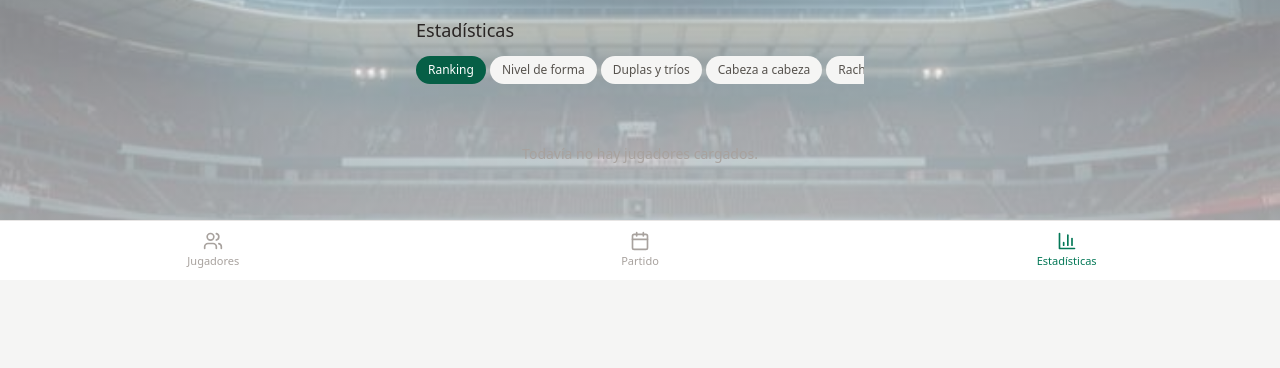
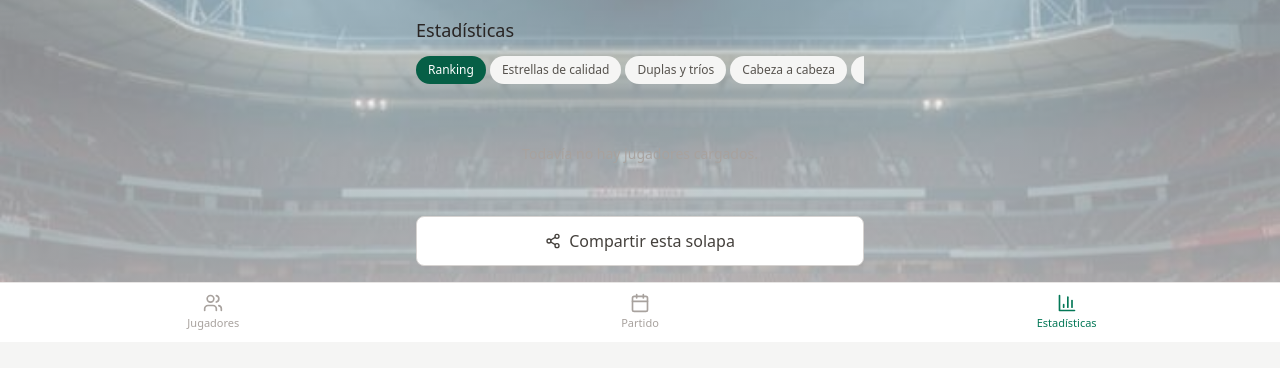
Before and after one commit to ssebaa25/futbol5app, a React (Vite) app: page / in a window 1280 px wide. Both pictures are taken after a click on the button "Estadísticas". Shown: the top 368 px of the page. Built offline with nearby package versions, Linux system fonts and the light colour scheme.

Commit message:
Add files via upload

```diff
--- a/src/App.jsx
+++ b/src/App.jsx
@@ -626,7 +626,7 @@ function HistorialPartidos({ matches, players, onSelect }) {
 
 // ---------- Estadísticas ----------
 
-function calcularStats(players, matches, umbralForma) {
+function calcularStats(players, matches) {
   const jugados = matches.filter((m) => m.estado === 'jugado');
 
   function base(id) {
@@ -744,28 +744,39 @@ function calcularStats(players, matches, umbralForma) {
     return worst;
   }
 
-  function nivelFormaDe(id) {
+  // Tabla de cambio de nivel según victorias/empates/derrotas de los últimos 5 partidos
+  const TABLA_CAMBIO = {
+    '5-0-0': 2, '4-1-0': 2, '4-0-1': 1, '3-2-0': 1, '3-1-1': 1, '3-0-2': 0,
+    '2-3-0': 1, '2-2-1': 0, '2-1-2': 0, '2-0-3': -1, '1-4-0': 0, '1-3-1': 0,
+    '1-2-2': 0, '1-1-3': -1, '1-0-4': -2, '0-5-0': 0, '0-4-1': -1, '0-3-2': -1,
+    '0-2-3': -1, '0-1-4': -2, '0-0-5': -2,
+  };
+
+  function nivelEstrellasDe(id) {
     const propios = jugados.filter((m) => m.equipoA.includes(id) || m.equipoB.includes(id)).slice().sort((a, b) => a.fecha.localeCompare(b.fecha));
-    let nivel = 0, balance = 0;
-    for (const m of propios) {
+    const ultimos5 = propios.slice(-5);
+    const resultados = ultimos5.map((m) => {
       const team = m.equipoA.includes(id) ? 'A' : 'B';
-      const res = m.resultado.ganador === 'empate' ? 0 : m.resultado.ganador === team ? 1 : -1;
-      balance += res;
-      if (balance >= umbralForma) { nivel = Math.min(10, nivel + 1); balance = 0; }
-      else if (balance <= -umbralForma) { nivel = Math.max(0, nivel - 1); balance = 0; }
-    }
-    return { nivel, balance };
+      return m.resultado.ganador === 'empate' ? 'E' : m.resultado.ganador === team ? 'V' : 'D';
+    });
+    if (resultados.length < 5) return { nivel: null, resultados };
+    const v = resultados.filter((r) => r === 'V').length;
+    const e = resultados.filter((r) => r === 'E').length;
+    const d = resultados.filter((r) => r === 'D').length;
+    const cambio = TABLA_CAMBIO[v + '-' + e + '-' + d] ?? 0;
+    const nivel = Math.max(1, Math.min(10, 5 + cambio));
+    return { nivel, resultados };
   }
 
-  const nivelFormaRanking = players.map((pl) => ({ ...pl, ...nivelFormaDe(pl.id) })).sort((a, b) => b.nivel - a.nivel);
+  const estrellasRanking = players.map((pl) => ({ ...pl, ...nivelEstrellasDe(pl.id) })).sort((a, b) => (b.nivel ?? -1) - (a.nivel ?? -1));
 
-  return { ranking, jugados, duplas: duplas(), cabezaACabeza: cabezaACabeza(), rachaDe, mejorDuplaDe, mejorVictoriaDe, peorDerrotaDe, grupo: grupo(), nivelFormaDe, nivelFormaRanking };
+  return { ranking, jugados, duplas: duplas(), cabezaACabeza: cabezaACabeza(), rachaDe, mejorDuplaDe, mejorVictoriaDe, peorDerrotaDe, grupo: grupo(), nivelEstrellasDe, estrellasRanking };
 }
 
-function StatsScreen({ players, matches, umbralForma, setUmbralForma }) {
+function StatsScreen({ players, matches }) {
   const [tab, setTab] = useState('ranking');
   const [jugadorId, setJugadorId] = useState(null);
-  const stats = useMemo(() => calcularStats(players, matches, umbralForma), [players, matches, umbralForma]);
+  const stats = useMemo(() => calcularStats(players, matches), [players, matches]);
   const nombreDe = (id) => players.find((p) => p.id === id)?.nombre || '?';
 
   if (jugadorId) {
@@ -775,7 +786,7 @@ function StatsScreen({ players, matches, umbralForma, setUmbralForma }) {
     const dupla = stats.mejorDuplaDe(jugadorId);
     const mejorVictoria = stats.mejorVictoriaDe(jugadorId);
     const peorDerrota = stats.peorDerrotaDe(jugadorId);
-    const forma = stats.nivelFormaDe(jugadorId);
+    const estrellas = stats.nivelEstrellasDe(jugadorId);
     const fechaCorta = (f) => new Date(f + 'T12:00').toLocaleDateString('es-AR', { day: 'numeric', month: 'long' });
     return (
       <div className="-m-4 p-4" style={{ backgroundImage: `linear-gradient(rgba(245,245,244,0.55), rgba(245,245,244,0.65)), url(${FONDO_ESTADIO})`, backgroundSize: 'cover', backgroundPosition: 'center' }}>
@@ -787,10 +798,11 @@ function StatsScreen({ players, matches, umbralForma, setUmbralForma }) {
         <div className="rounded-b-2xl p-4 border border-t-0 border-stone-200" style={TARJETA_STATS}>
           <div className="mb-4">
             <div className="flex items-center justify-between mb-1">
-              <p className="text-xs text-stone-500">Nivel de forma</p>
-              <p className="text-sm font-medium text-stone-800">{forma.nivel}/10</p>
+              <p className="text-xs text-stone-500">Estrellas de calidad</p>
+              <p className="text-sm font-medium text-stone-800">{estrellas.nivel ?? '-'}/10</p>
             </div>
-            <BarraNivel valor={forma.nivel} />
+            <EstrellasRow nivel={estrellas.nivel} />
+            <UltimosCirculos resultados={estrellas.resultados} />
           </div>
           <div className="grid grid-cols-3 gap-2 mb-2">
             <StatCard label="Partidos" value={b.pj} />
@@ -824,6 +836,7 @@ function StatsScreen({ players, matches, umbralForma, setUmbralForma }) {
                 { text: 'Efectividad: ' + b.efectividad + '%' },
                 { text: 'Goles: ' + b.goles },
                 { text: 'G/E/P: ' + b.g + '/' + b.e + '/' + b.p },
+                { text: 'Estrellas de calidad: ' + (estrellas.nivel ?? '-') + '/10' },
               ],
             })}
             className="w-full border border-stone-300 text-stone-700 rounded-lg py-3 font-medium flex items-center justify-center gap-2 mt-4"
@@ -841,7 +854,7 @@ function StatsScreen({ players, matches, umbralForma, setUmbralForma }) {
     <div className="max-w-md mx-auto">
       <h1 className="text-lg font-medium text-stone-800 mb-3">Estadísticas</h1>
       <div className="flex gap-1 overflow-x-auto mb-4 pb-1">
-        {[['ranking', 'Ranking'], ['forma', 'Nivel de forma'], ['duplas', 'Duplas y tríos'], ['h2h', 'Cabeza a cabeza'], ['rachas', 'Rachas'], ['grupo', 'Grupo']].map(([id, label]) => (
+        {[['ranking', 'Ranking'], ['estrellas', 'Estrellas de calidad'], ['duplas', 'Duplas y tríos'], ['h2h', 'Cabeza a cabeza'], ['rachas', 'Rachas'], ['grupo', 'Grupo']].map(([id, label]) => (
           <button
             key={id}
             onClick={() => setTab(id)}
@@ -853,74 +866,88 @@ function StatsScreen({ players, matches, umbralForma, setUmbralForma }) {
       </div>
 
       {tab === 'ranking' && (
+        <div>
           <RankingTab stats={stats} onJugador={setJugadorId} />
+          <BotonCompartirTab
+            titulo="Ranking general"
+            lineas={stats.ranking.slice().sort((a, b) => b.efectividad - a.efectividad).map((r) => ({ text: r.nombre + ' - ' + r.efectividad + '% (' + r.pj + ' PJ)' }))}
+          />
+        </div>
       )}
-      {tab === 'forma' && (
+      {tab === 'estrellas' && (
         <div>
-          <div className="border border-stone-200 rounded-xl p-4 mb-3" style={TARJETA_STATS}>
-            <p className="text-sm text-stone-500 mb-2">Sensibilidad: sube o baja un nivel cada</p>
-            <div className="flex items-center gap-2">
-              <input
-                type="number"
-                min="1"
-                className="w-16 border border-stone-300 rounded-lg px-2 py-1 text-center"
-                value={umbralForma}
-                onChange={(e) => setUmbralForma(Math.max(1, parseInt(e.target.value) || 1))}
-              />
-              <span className="text-sm text-stone-600">puntos de diferencia (victoria +1, derrota -1, empate 0)</span>
-            </div>
-          </div>
           <ListaCombinada
-            items={stats.nivelFormaRanking}
+            items={stats.estrellasRanking}
             vacio="Todavía no hay jugadores cargados."
             render={(p) => (
-              <div key={p.id} className="border border-stone-200 rounded-xl p-3" style={TARJETA_STATS}>
+              <div key={p.id} className="border border-stone-200 rounded-xl p-3 mb-2" style={TARJETA_STATS}>
                 <div className="flex items-center justify-between mb-1.5">
                   <span className="text-sm text-stone-700">{p.nombre}</span>
-                  <span className="text-sm font-medium text-emerald-700">{p.nivel}/10</span>
+                  <span className="text-sm font-medium text-emerald-700">{p.nivel ?? '-'}/10</span>
                 </div>
-                <BarraNivel valor={p.nivel} />
+                <UltimosCirculos resultados={p.resultados} />
+                <div className="mt-1.5">
+                  <EstrellasRow nivel={p.nivel} />
+                </div>
+                {p.nivel === null && <p className="text-xs text-stone-400 mt-1">Necesita 5 partidos jugados para calcular</p>}
               </div>
             )}
+          />
+          <BotonCompartirTab
+            titulo="Estrellas de calidad"
+            lineas={stats.estrellasRanking.filter((p) => p.nivel !== null).map((p) => ({ text: p.nombre + ' - ' + p.nivel + '/10' }))}
           />
         </div>
       )}
       {tab === 'duplas' && (
+        <div>
           <ListaCombinada
             items={stats.duplas}
             vacio="Todavía no hay duplas con 3 o más partidos jugados juntos."
             render={(d) => (
-            <div key={d.a + d.b} className="flex items-center justify-between border border-stone-200 rounded-xl p-3" style={TARJETA_STATS}>
+              <div key={d.a + d.b} className="flex items-center justify-between border border-stone-200 rounded-xl p-3 mb-2" style={TARJETA_STATS}>
                 <span className="text-sm text-stone-700">{nombreDe(d.a)} + {nombreDe(d.b)}</span>
                 <span className="text-sm font-medium text-emerald-700">{d.pct}% ({d.jugados} juntos)</span>
               </div>
             )}
           />
+          <BotonCompartirTab
+            titulo="Duplas y tríos"
+            lineas={stats.duplas.map((d) => ({ text: nombreDe(d.a) + ' + ' + nombreDe(d.b) + ' - ' + d.pct + '%' }))}
+          />
+        </div>
       )}
       {tab === 'h2h' && (
+        <div>
           <ListaCombinada
             items={stats.cabezaACabeza}
             vacio="Todavía no hay rivalidades con 3 o más enfrentamientos."
             render={(h) => (
-            <div key={h.ganador + h.perdedor} className="flex items-center justify-between border border-stone-200 rounded-xl p-3" style={TARJETA_STATS}>
+              <div key={h.ganador + h.perdedor} className="flex items-center justify-between border border-stone-200 rounded-xl p-3 mb-2" style={TARJETA_STATS}>
                 <span className="text-sm text-stone-700">{nombreDe(h.ganador)} le ganó a {nombreDe(h.perdedor)}</span>
                 <span className="text-sm font-medium text-emerald-700">{h.n} veces</span>
               </div>
             )}
           />
+          <BotonCompartirTab
+            titulo="Cabeza a cabeza"
+            lineas={stats.cabezaACabeza.map((h) => ({ text: nombreDe(h.ganador) + ' le ganó a ' + nombreDe(h.perdedor) + ' - ' + h.n + ' veces' }))}
+          />
+        </div>
       )}
       {tab === 'rachas' && (
+        <div>
           <ListaCombinada
             items={stats.ranking.filter((r) => r.pj > 0).map((r) => ({ ...r, racha: stats.rachaDe(r.id) })).sort((a, b) => b.racha.mejorRachaGanadora - a.racha.mejorRachaGanadora)}
             vacio="Todavía no hay partidos jugados."
             render={(r) => (
-            <div key={r.id} className="border border-stone-200 rounded-xl p-3" style={TARJETA_STATS}>
+              <div key={r.id} className="border border-stone-200 rounded-xl p-3 mb-2" style={TARJETA_STATS}>
                 <p className="text-sm text-stone-700 mb-1.5">{r.nombre}</p>
                 <div className="grid grid-cols-3 gap-2 text-center">
                   <div>
                     <p className="text-xs text-stone-400">Actual</p>
                     <p className="text-sm font-medium text-stone-800">
-                    {r.racha.tipo ? r.racha.streak + ' ' + (r.racha.tipo === 'G' ? 'G' : r.racha.tipo === 'P' ? 'P' : 'E') : '-'}
+                      {r.racha.tipo ? r.racha.streak + ' ' + (r.racha.tipo === 'G' ? 'ganados' : r.racha.tipo === 'P' ? 'perdidos' : 'empatados') : '-'}
                     </p>
                   </div>
                   <div>
@@ -935,6 +962,15 @@ function StatsScreen({ players, matches, umbralForma, setUmbralForma }) {
               </div>
             )}
           />
+          <BotonCompartirTab
+            titulo="Rachas"
+            lineas={stats.ranking.filter((r) => r.pj > 0).map((r) => {
+              const racha = stats.rachaDe(r.id);
+              const actual = racha.tipo ? racha.streak + ' ' + (racha.tipo === 'G' ? 'ganados' : racha.tipo === 'P' ? 'perdidos' : 'empatados') : '-';
+              return { text: r.nombre + ' - actual: ' + actual };
+            })}
+          />
+        </div>
       )}
       {tab === 'grupo' && (
         <div>
@@ -951,6 +987,11 @@ function StatsScreen({ players, matches, umbralForma, setUmbralForma }) {
               </div>
             ))}
           </div>
+          <BotonCompartirTab
+            titulo="Estadísticas del grupo"
+            subtitulo={'Empates: ' + stats.grupo.empates + '%'}
+            lineas={stats.grupo.asistencia.map((p) => ({ text: p.nombre + ' - ' + p.pct + '% asistencia' }))}
+          />
         </div>
       )}
     </div>
@@ -958,12 +999,39 @@ function StatsScreen({ players, matches, umbralForma, setUmbralForma }) {
   );
 }
 
-function BarraNivel({ valor }) {
-  const pct = Math.max(0, Math.min(10, valor)) * 10;
+function UltimosCirculos({ resultados }) {
+  if (!resultados || resultados.length === 0) return <p className="text-xs text-stone-400">Sin partidos todavía</p>;
+  const color = { V: 'bg-emerald-500', D: 'bg-red-500', E: 'bg-amber-400' };
   return (
-    <div className="w-full h-2 bg-stone-100 rounded-full overflow-hidden">
-      <div className="h-full bg-emerald-600 rounded-full" style={{ width: pct + '%' }} />
+    <div className="flex gap-1.5">
+      {resultados.map((r, i) => (
+        <div key={i} className={'w-3 h-3 rounded-full ' + color[r]} />
+      ))}
     </div>
+  );
+}
+
+function EstrellasRow({ nivel }) {
+  if (nivel === null || nivel === undefined) {
+    return <p className="text-xs text-stone-400">Necesita 5 partidos jugados</p>;
+  }
+  return (
+    <div className="flex gap-0.5">
+      {Array.from({ length: 10 }).map((_, i) => (
+        <Star key={i} size={14} className={i < nivel ? 'text-amber-400 fill-amber-400' : 'text-stone-200'} />
+      ))}
+    </div>
+  );
+}
+
+function BotonCompartirTab({ titulo, subtitulo, lineas }) {
+  return (
+    <button
+      onClick={() => compartir({ titulo, subtitulo: subtitulo || 'Estadísticas', lineas })}
+      className="w-full border border-stone-300 text-stone-700 rounded-lg py-3 font-medium flex items-center justify-center gap-2 mt-3 bg-white"
+    >
+      <Share2 size={16} /> Compartir esta solapa
+    </button>
   );
 }
 
@@ -1010,7 +1078,6 @@ export default function App() {
   const [tab, setTab] = useState('jugadores');
   const [players, setPlayers] = useState([]);
   const [matches, setMatches] = useState([]);
-  const [umbralForma, setUmbralFormaState] = useState(2);
   const [ready, setReady] = useState(false);
 
   useEffect(() => {
@@ -1023,10 +1090,6 @@ export default function App() {
         const m = await storage.get('matches');
         setMatches(m ? JSON.parse(m.value) : []);
       } catch (e) { setMatches([]); }
-      try {
-        const c = await storage.get('config');
-        if (c) setUmbralFormaState(JSON.parse(c.value).umbralForma ?? 2);
-      } catch (e) {}
       setReady(true);
     })();
   }, []);
@@ -1039,10 +1102,6 @@ export default function App() {
     setMatches(next);
     try { await storage.set('matches', JSON.stringify(next)); } catch (e) {}
   }
-  async function setUmbralForma(next) {
-    setUmbralFormaState(next);
-    try { await storage.set('config', JSON.stringify({ umbralForma: next })); } catch (e) {}
-  }
 
   if (!ready) {
     return <div className="min-h-screen flex items-center justify-center text-stone-400 text-sm">Cargando...</div>;
@@ -1053,7 +1112,7 @@ export default function App() {
       <div className="p-4">
         {tab === 'jugadores' && <JugadoresScreen players={players} savePlayers={savePlayers} />}
         {tab === 'partido' && <PartidoScreen players={players} matches={matches} saveMatches={saveMatches} />}
-        {tab === 'stats' && <StatsScreen players={players} matches={matches} umbralForma={umbralForma} setUmbralForma={setUmbralForma} />}
+        {tab === 'stats' && <StatsScreen players={players} matches={matches} />}
       </div>
       <div className="fixed bottom-0 left-0 right-0 bg-white border-t border-stone-200 flex" style={{ position: 'sticky' }}>
         {TABS.map(({ id, label, icon: Icon }) => (
```
Lines whose indentation alone changed are shown as unchanged.
